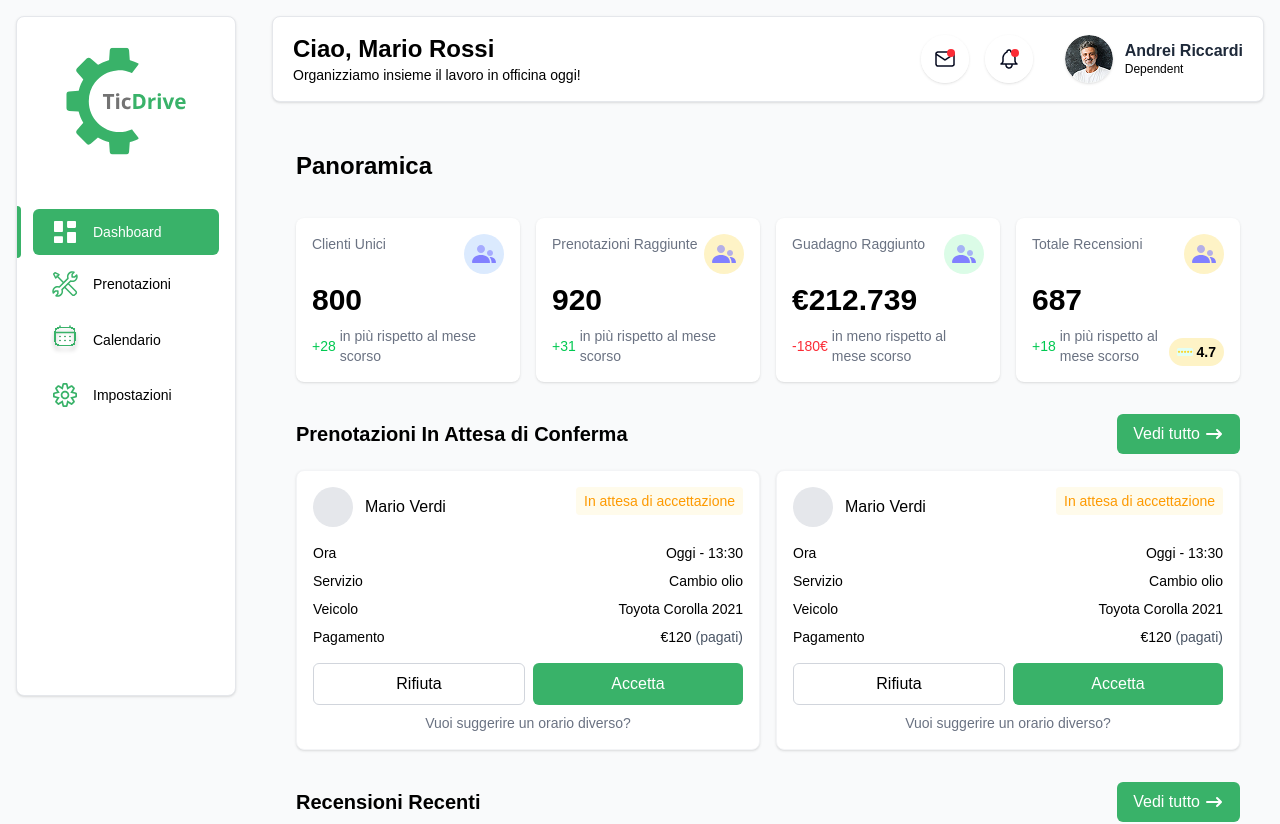
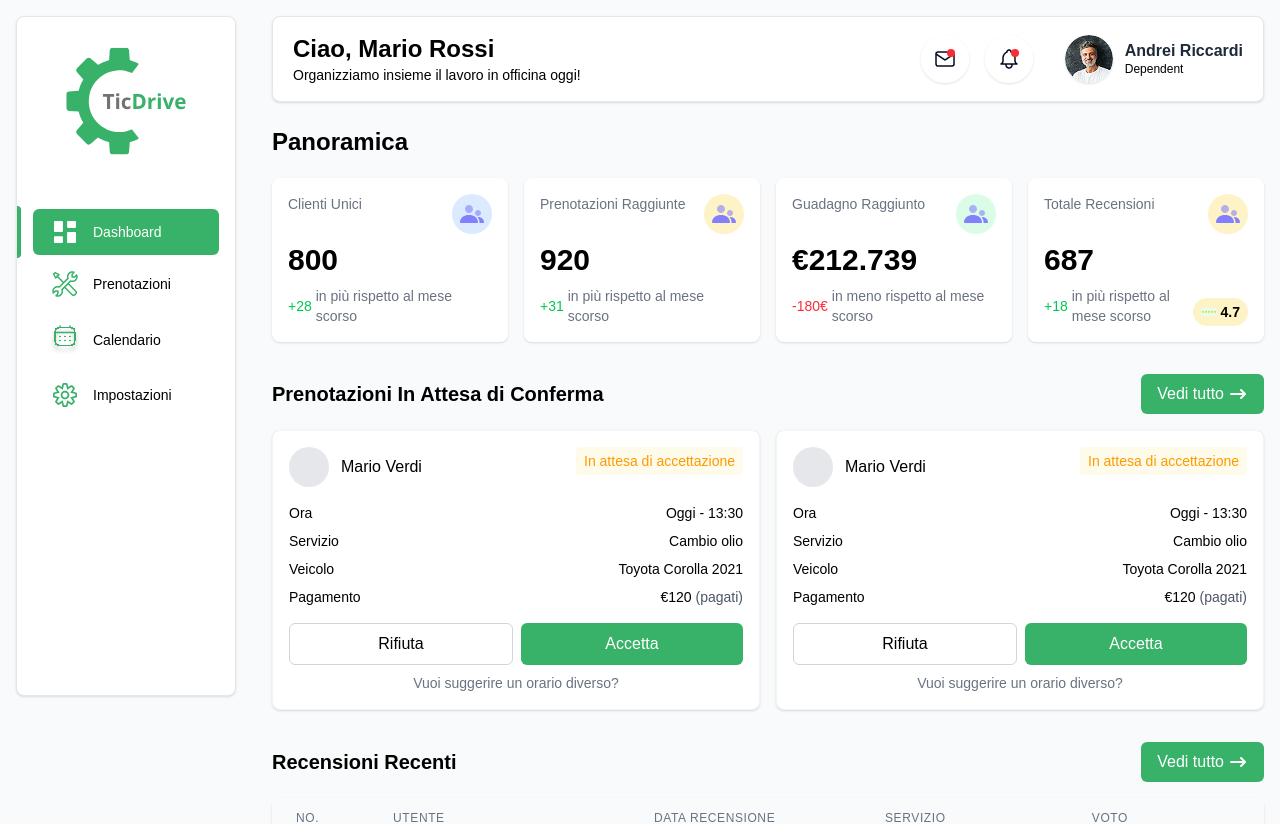
Before and after one commit to AlbyCosmy99/ticdrive-workshops-website-nuxt, a Nuxt app: page /dashboard in a window 1280 px wide. Shown: the top 824 px of the page. Built offline with nearby package versions, Linux system fonts and the light colour scheme; no server answers; a web font is replaced by a local one.

Commit message:
feat: improve ui

```diff
--- a/components/dashboard/Dashboard.vue
+++ b/components/dashboard/Dashboard.vue
@@ -1,6 +1,6 @@
 <template>
-  <div class="flex flex-col p-6 w-full">
-    <div class="mb-8">
+  <div class="flex flex-col w-full">
+    <div class="mb-4">
       <h1 class="text-2xl font-bold mb-1">Panoramica</h1>
     </div>
     <StatsCards />
```
